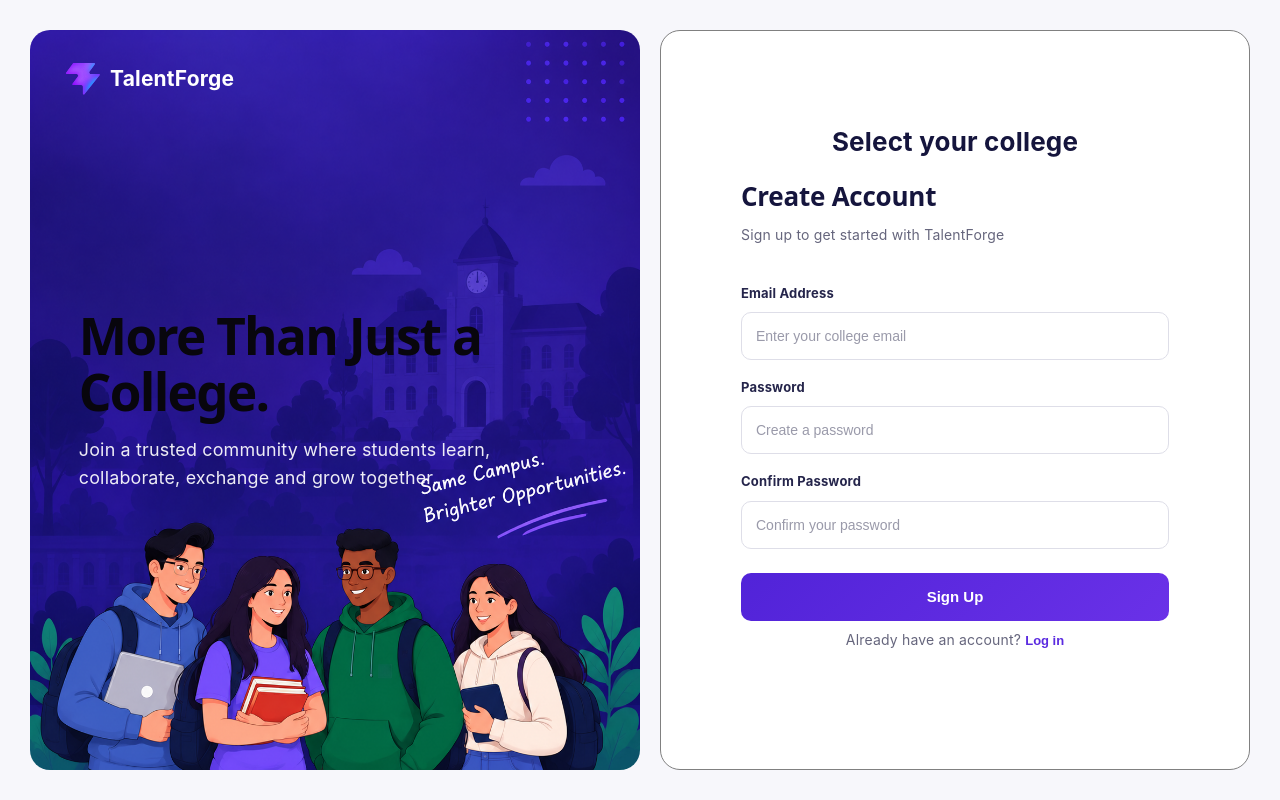
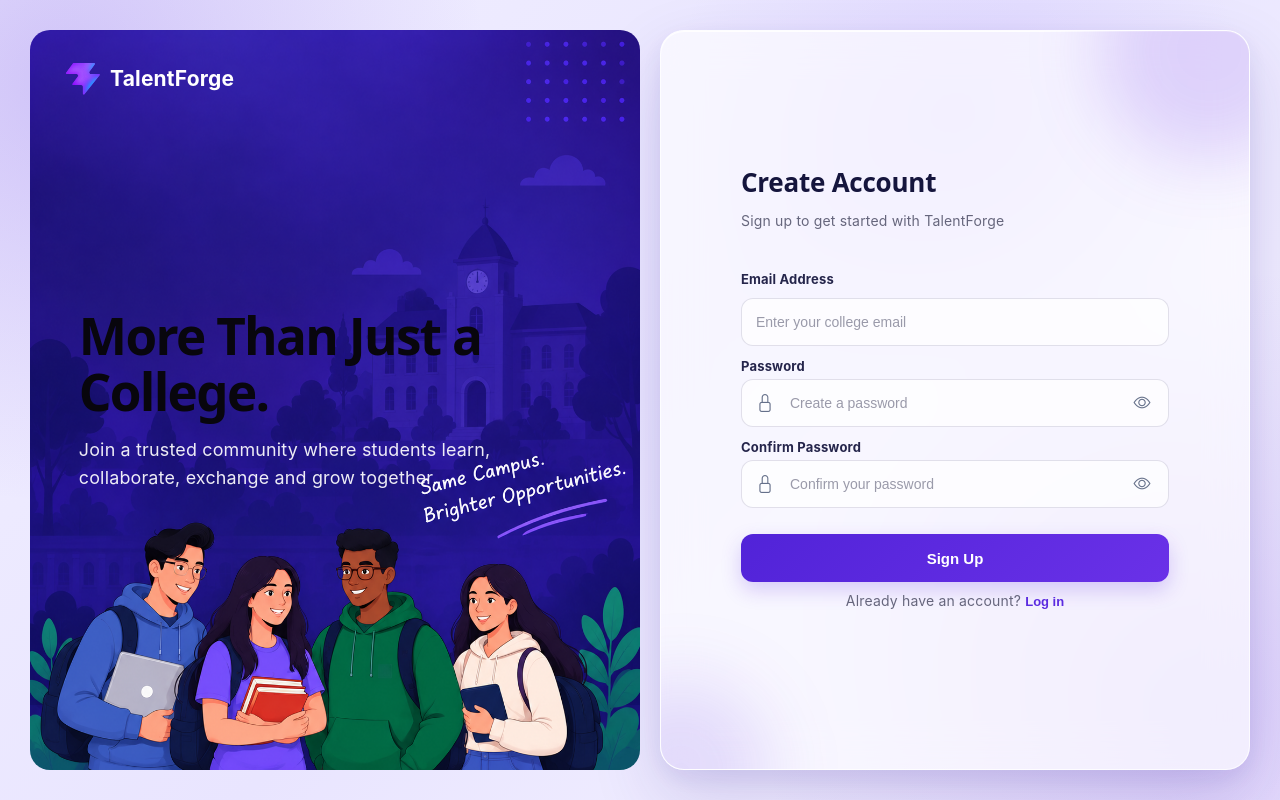
Before and after one commit to Ayush-thakur07/TalentForge, a React (Vite) app: page /signup in a window 1280 px wide. Built offline with nearby package versions, Linux system fonts and the light colour scheme.

Commit message:
enhanced initial pages

```diff
--- a/package.json
+++ b/package.json
@@ -12,6 +12,7 @@
   "dependencies": {
     "bootstrap-icons": "^1.13.1",
     "firebase": "^12.18.0",
+    "lucide-react": "^1.45.0",
     "react": "^19.2.8",
     "react-dom": "^19.2.8",
     "react-router-dom": "^7.18.3"
--- a/src/assets/Components/Authentication/Signup/CollegeSelector.jsx
+++ /dev/null
@@ -1,9 +0,0 @@
-function CollegeSelector() {
-  return (
-    <div className="college-selector">
-      <label>Select your college</label>
-    </div>
-  );
-}
-
-export default CollegeSelector;
--- a/src/assets/Components/Authentication/Signup/Signup.css
+++ b/src/assets/Components/Authentication/Signup/Signup.css
@@ -2,6 +2,28 @@
     box-sizing: border-box;
 }
 .signup-page {
+  background:
+    radial-gradient(
+        circle at 5% 10%,
+        rgba(91, 43, 224, 0.22),
+        transparent 30%
+    ),
+    radial-gradient(
+        circle at 95% 90%,
+        rgba(106, 49, 232, 0.18),
+        transparent 32%
+    ),
+    radial-gradient(
+        circle at 75% 15%,
+        rgba(145, 110, 255, 0.12),
+        transparent 25%
+    ),
+    linear-gradient(
+        135deg,
+        #f1efff 0%,
+        #e9e5ff 50%,
+        #f6f4ff 100%
+    );
     width: 100%;
     min-height: 100vh;
     display: flex;
@@ -10,7 +32,6 @@
     align-items: center;
     gap: 20px;
     padding: 30px;
-    background: #f7f7fb;
     font-family: Inter, -apple-system, BlinkMacSystemFont, "Segoe UI", sans-serif;
 }
 
@@ -23,11 +44,63 @@
     justify-content: center;
     align-items: center;
     padding: 40px 80px;
-    background: #ffffff;
-    border: 1px solid gray;
-    border-radius: 20px;
-    box-sizing: border-box;
+    position: relative;
+    overflow: hidden;
+    background: rgba(255, 255, 255, 0.62);
+
+border: 1px solid rgba(255, 255, 255, 0.75);
+
+border-radius: 24px;
+
+backdrop-filter: blur(20px);
+-webkit-backdrop-filter: blur(30px);
+
+box-shadow:
+    0 30px 70px rgba(55, 32, 150, 0.16),
+    0 8px 25px rgba(55, 32, 150, 0.08),
+    inset 0 1px 0 rgba(255, 255, 255, 0.9);
 }
+.signup-form-area::before {
+    content: "";
+
+    position: absolute;
+
+    width: 220px;
+    height: 220px;
+
+    top: -90px;
+    right: -70px;
+
+    background: rgba(106, 49, 232, 0.18);
+
+    border-radius: 50%;
+
+    filter: blur(35px);
+
+    pointer-events: none;
+}
+
+
+.signup-form-area::after {
+    content: "";
+
+    position: absolute;
+
+    width: 180px;
+    height: 180px;
+
+    bottom: -90px;
+    left: -70px;
+
+    background: rgba(91, 43, 224, 0.14);
+
+    border-radius: 50%;
+
+    filter: blur(35px);
+
+    pointer-events: none;
+}
+
 
 .signup-page .main {
     width: 50%;
@@ -41,6 +114,9 @@
 .college-selector {
     width: 100%;
     max-width: 460px;
+
+    position: relative;
+    z-index: 2;
 }
 
 .signup-form {
@@ -73,13 +149,17 @@
   width: 100%;
   height: 48px;
   padding: 0 14px;
-  border: 1px solid #dedee8;
-  border-radius: 10px;
-  background: #ffffff;
+  border: 1px solid rgba(123, 117, 160, 0.22);
+  border-radius: 12px;
+  background: rgba(255, 255, 255, 0.70);
   color: #1d1d3d;
   font-size: 14px;
   outline: none;
   box-sizing: border-box;
+}
+.signup-form input:hover {
+    background: rgba(255, 255, 255, 0.85);
+    border-color: rgba(91, 43, 224, 0.25);
 }
 
 .signup-form input:focus {
@@ -92,16 +172,22 @@
 }
 
 .signup-form button[type="submit"] {
-  margin-top: 18px;
-  width: 100%;
+  margin-top: 20px;
+ height: 50px;
+  border-radius: 12px;
   height: 48px;
   border: none;
-  border-radius: 10px;
   background: linear-gradient(135deg, #5123d8, #6a31e8);
   color: #ffffff;
   font-size: 15px;
   font-weight: 700;
   cursor: pointer;
+  box-shadow: 0 8px 20px rgba(91, 43, 224, 0.22);
+  transition: 0.2s ease;
+}
+.signup-form button[type="submit"]:hover {
+    transform: translateY(-1px);
+    box-shadow: 0 12px 25px rgba(91, 43, 224, 0.28);
 }
 
 .signup-form button[type="submit"]:disabled {
@@ -162,3 +248,78 @@
         padding: 40px 20px 50px;
     }
 }
+.password-input-wrapper {
+  position: relative;
+  width: 100%;
+}
+
+.password-input-wrapper input {
+  width: 100%;
+  padding-left: 48px;
+  padding-right: 45px;
+}
+
+.password-lock {
+  position: absolute;
+  left: 15px;
+  top: 50%;
+  transform: translateY(-50%);
+  color: #65708a;
+  font-size: 18px;
+  pointer-events: none;
+  z-index: 2;
+}
+
+.password-eye {
+  position: absolute;
+  right: 13px;
+  top: 50%;
+  transform: translateY(-50%);
+
+  width: 28px;
+  height: 28px;
+
+  display: flex;
+  align-items: center;
+  justify-content: center;
+
+  padding: 0;
+  border: none;
+  background: transparent;
+
+  color: #65708a;
+  font-size: 17px;
+
+  cursor: pointer;
+  z-index: 2;
+}
+
+.password-eye:hover {
+  color: #5730df;
+}
+.signup-error {
+  display: flex;
+  align-items: center;
+  gap: 10px;
+
+  width: 100%;
+  box-sizing: border-box;
+
+  margin: 0 0 18px;
+  padding: 11px 14px;
+
+  background: #fff5f5;
+  border: 1px solid #f5c2c7;
+  border-radius: 8px;
+
+  color: #b42318;
+  font-size: 13px;
+  font-weight: 500;
+  line-height: 1.4;
+}
+
+.signup-error i {
+  flex-shrink: 0;
+  font-size: 16px;
+  color: #d92d20;
+}
--- a/src/assets/Components/Authentication/Signup/Signup.jsx
+++ b/src/assets/Components/Authentication/Signup/Signup.jsx
@@ -1,6 +1,5 @@
 import SignupBrandPanel from "./SignupBrand";
 import SignupForm from "./SignupForm";
-import CollegeSelector from "./CollegeSelector";
 import "./Signup.css";
 
 function Signup() {
@@ -8,7 +7,6 @@ function Signup() {
     <div className="signup-page">
       <SignupBrandPanel />
       <div className="signup-form-area">
-        <CollegeSelector />
         <SignupForm />
       </div>
     </div>
--- a/src/assets/Components/Authentication/Signup/SignupForm.jsx
+++ b/src/assets/Components/Authentication/Signup/SignupForm.jsx
@@ -5,19 +5,29 @@ import { auth } from "../../../../config/firebase";
 import "./Signup.css";
 
 function SignupForm() {
+  const [showPassword, setShowPassword] = useState(false);
+  const [showConfirmPassword, setShowConfirmPassword] = useState(false);
   const navigate = useNavigate();
   const [email, setEmail] = useState("");
   const [password, setPassword] = useState("");
   const [confirmPassword, setConfirmPassword] = useState("");
+  const [emailError, setEmailError] = useState("");
   const [error, setError] = useState("");
   const [loading, setLoading] = useState(false);
-
+  const chitkaraEmailPattern =/^[a-z]+[0-9]{4}\.[a-z]+[0-9]{2}@chitkara\.edu\.in$/i;
   async function handleSubmit(event) {
     event.preventDefault();
     setError("");
 
     if (!email || !password || !confirmPassword) {
       setError("All fields are required.");
+      return;
+    }
+    const cleanEmail = email.trim().toLowerCase();
+    if (!chitkaraEmailPattern.test(cleanEmail)) {
+      setEmailError(
+        "Please use your valid Chitkara University student email."
+      );
       return;
 }
 
@@ -84,24 +94,37 @@ function SignupForm() {
     <form className="signup-form" onSubmit={handleSubmit}>
       <h2>Create Account</h2>
       <p>Sign up to get started with TalentForge</p>
-
-      {error && <p className="signup-error">{error}</p>}
-
       <label>Email Address</label>
       <input
         name="email"
         type="email"
         placeholder="Enter your college email"
         value={email}
-        onChange={(e) => setEmail(e.target.value)}
+        onChange={(e) => { setEmail(e.target.value);
+           setEmailError("");
+          }}
         required
         pattern="[A-Za-z0-9._%+-]+@chitkara\.edu\.in"
       />
+      {emailError && (
+        <div className="signup-error" role="alert">
+          <i className="bi bi-exclamation-circle-fill"></i>
+          <span>{emailError}</span>
+          </div>
+        )}
 
-      <label>Password</label>
+
+<div className="form-field">
+  <label htmlFor="password">Password</label>
+
+  <div className="password-input-wrapper">
+
+    <i className="bi bi-lock password-lock"></i>
+
     <input
+      id="password"
       name="password"
-        type="password"
+      type={showPassword ? "text" : "password"}
       placeholder="Create a password"
       value={password}
       onChange={(e) => setPassword(e.target.value)}
@@ -109,16 +132,64 @@ function SignupForm() {
       minLength={6}
     />
 
-      <label>Confirm Password</label>
+    <button
+      type="button"
+      className="password-eye"
+      onClick={() => setShowPassword(!showPassword)}
+      aria-label={showPassword ? "Hide password" : "Show password"}
+    >
+      <i
+        className={
+          showPassword
+            ? "bi bi-eye-slash"
+            : "bi bi-eye"
+        }
+      ></i>
+    </button>
+
+  </div>
+</div>
+<div className="form-field">
+  <label htmlFor="confirmPassword">Confirm Password</label>
+
+  <div className="password-input-wrapper">
+
+    <i className="bi bi-lock password-lock"></i>
+
     <input
+      id="confirmPassword"
       name="confirmPassword"
-        type="password"
+      type={showConfirmPassword ? "text" : "password"}
       placeholder="Confirm your password"
       value={confirmPassword}
       onChange={(e) => setConfirmPassword(e.target.value)}
       required
       minLength={6}
     />
+
+    <button
+      type="button"
+      className="password-eye"
+      onClick={() =>
+        setShowConfirmPassword(!showConfirmPassword)
+      }
+      aria-label={
+        showConfirmPassword
+          ? "Hide confirm password"
+          : "Show confirm password"
+      }
+    >
+      <i
+        className={
+          showConfirmPassword
+            ? "bi bi-eye-slash"
+            : "bi bi-eye"
+        }
+      ></i>
+    </button>
+
+  </div>
+</div>
 
       <button type="submit" disabled={loading}>
         {loading ? "Creating account..." : "Sign Up"}
```
Also changed, not shown: 1 other file (tests, documents, lock files or other folders). Lines whose indentation alone changed are shown as unchanged.
